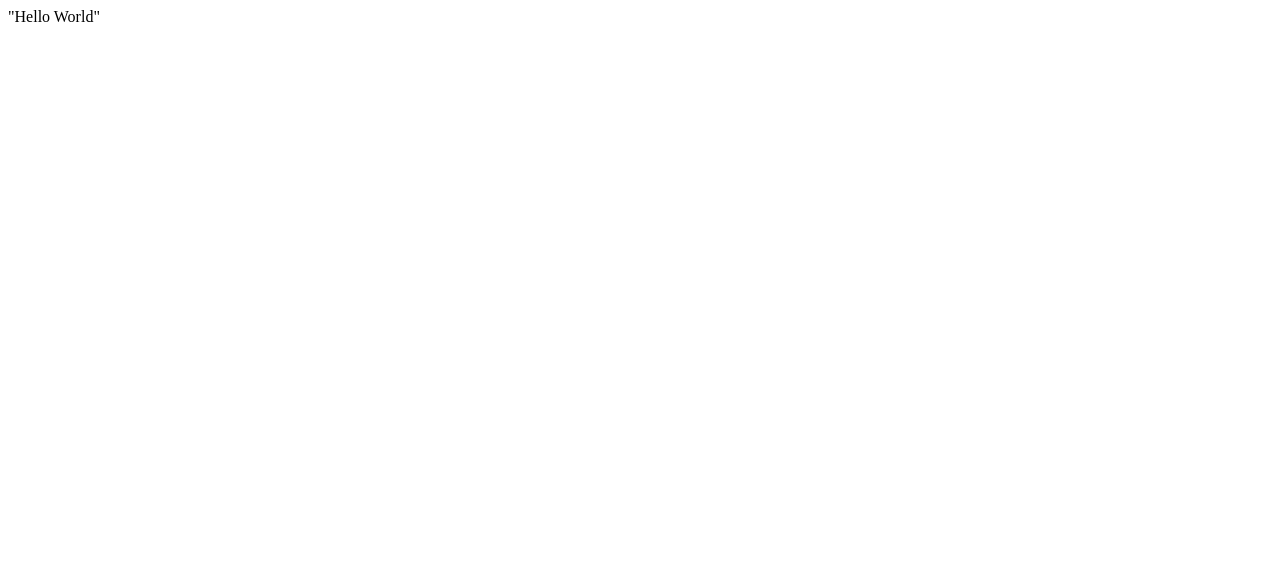
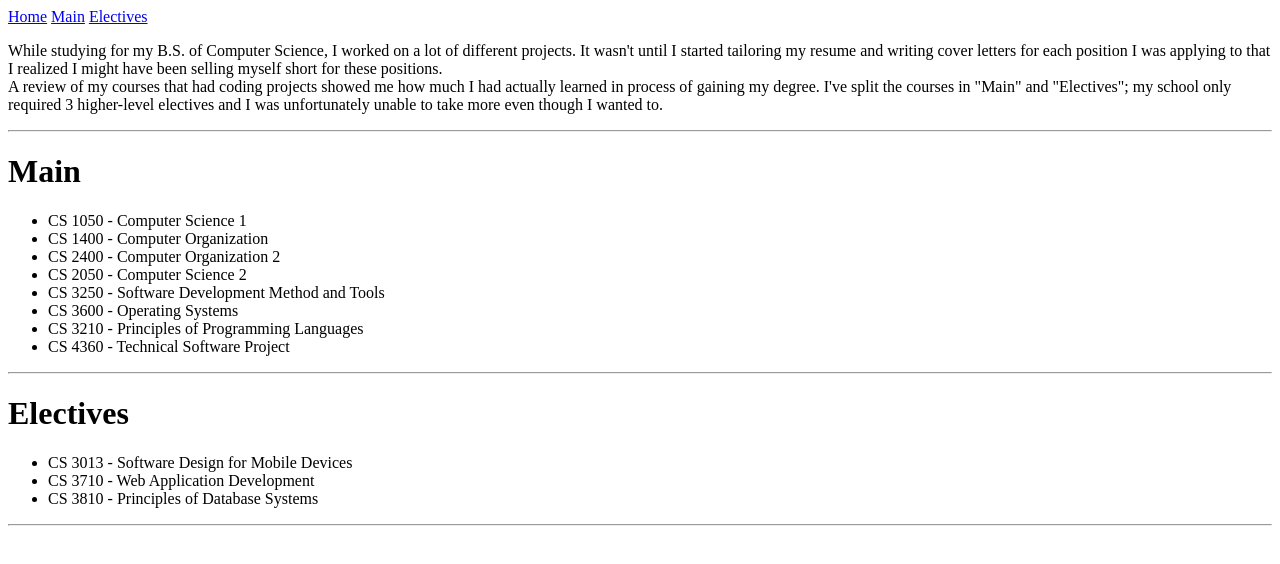
Before and after one commit to kwerner5/kwerner5.github.io, a plain HTML site: page index.html in a window 1280 px wide. Drawn offline with Linux system fonts and the light colour scheme.

Commit message:
Removing excess from README. Updating index.html with the excess from README. Adding style.css with preferred colors and fonts.

```diff
--- a/index.html
+++ b/index.html
@@ -1 +1,70 @@
-"Hello World"
+<!DOCTYPE html>
+	<html lang="en-us">
+	<head>
+		<meta name="author" content="kwerner5">
+		<meta charset="UTF-8">
+		<meta name="viewport" content="width=device-width, initial-scale=1">
+		<link rel="stylesheet" type="text/css" href="//fonts.googleapis.com/css?family=Lato">
+		<!-- <link rel='stylesheet' href='//fonts.googleapis.com/css?family=Lato' type='text/css'>  -->
+		<title>kwerner5 University Courses &amp Projects</title>
+		<!-- <style>  -->
+			<!-- body {}q -->
+			<!-- p {} -->
+			<!-- h1 { -->
+				<!-- color: rgb(20, 65, 129)  -->
+				<!-- color: #144181 -->
+				<!-- font: Lato Light -->
+				<!-- font-size: 24px -->
+			<!-- } -->
+		<!-- </style> -->
+	</head>
+
+	<nav>
+		<a href="/home/">Home</a>
+		<a href="/main/">Main</a>
+		<a href="/electives">Electives</a>
+	</nav>
+
+	<body>
+		<p>
+		While studying for my B.S. of Computer Science, I worked on a lot of different projects. It wasn't until I started tailoring my resume and writing cover letters for each position I was applying to that I realized I might have been selling myself short for these positions.
+		<br>
+		A review of my courses that had coding projects showed me how much I had actually learned in process of gaining my degree. I've split the courses in "Main" and "Electives"; my school only required 3 higher-level electives and I was unfortunately unable to take more even though I wanted to.
+		</p>
+
+		<hr>
+
+		<h1>Main</h1>
+			<ul>
+				<li>CS 1050 - Computer Science 1</li>
+
+				<li>CS 1400 - Computer Organization</li>
+
+				<li>CS 2400 - Computer Organization 2</li>
+
+				<li>CS 2050 - Computer Science 2</li>
+
+				<li>CS 3250 - Software Development Method and Tools</li>
+
+				<li>CS 3600 - Operating Systems</li>
+
+				<li>CS 3210 - Principles of Programming Languages</li>
+
+				<li>CS 4360 - Technical Software Project</li>
+			</ul>
+
+		<hr>
+
+		<h1>Electives</h1>
+			<ul>
+				<li>CS 3013 - Software Design for Mobile Devices</li>
+
+				<li>CS 3710 - Web Application Development</li>
+
+				<li>CS 3810 - Principles of Database Systems</li>
+			</ul>
+
+		<hr>
+
+	</body>
+</html>
--- /dev/null
+++ b/style.css
@@ -0,0 +1,50 @@
+
+h1 {
+	color: rgb(20, 65, 129);
+	font-family: Lato;
+	font-size: 28px;
+	font-style: normal;
+	font-variant: normal;
+	font-weight: 400;
+	line-height: 36.4px;
+	text-align: center; }
+
+h3 {
+	font-family: Franklin Gothic;
+	font-size: 16px;
+	font-style: normal;
+	font-variant: normal;
+	font-weight: 700;
+	line-height: 17.6px; }
+
+p {
+	font-family: Arial, Helvetica Neue, Helvetica, sans-serif;
+	font-size: 16px;
+	font-style: normal;
+	font-variant: normal;
+	font-weight: 400;
+	line-height: 22.85px; }
+
+ul {
+  font-family: Arial, Helvetica Neue, Helvetica, sans-serif;
+	font-size: 15.5px;
+	font-style: normal;
+	font-variant: normal;
+	font-weight: 400;
+	line-height: 23.5px; }
+
+blockquote {
+	font-family: Book Antiqua, Palatino, Palatino Linotype, Palatino LT STD, Georgia, serif;
+	font-size: 21px;
+	font-style: normal;
+	font-variant: normal;
+	font-weight: 400;
+	line-height: 30px; }
+
+pre {
+	font-family: Courier New, Courier, Lucida Sans Typewriter, Lucida Typewriter, monospace;
+	font-size: 13px;
+	font-style: normal;
+	font-variant: normal;
+	font-weight: 400;
+	line-height: 18.5667px; }
```
Also changed, not shown: 1 other file.
